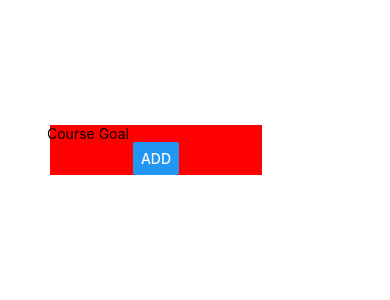
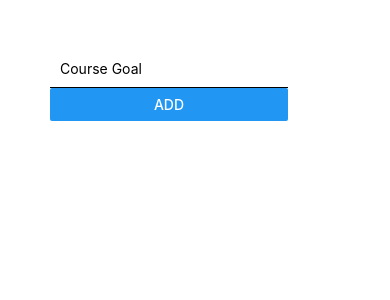
Before and after one commit to dianaramirez16/React-Native-guide, a React Native app: screen / in a window 390 px wide. Shown: the top 300 px of the page. Built offline with nearby package versions, Linux system fonts and the light colour scheme.

Commit message:
replace old state array with new state array of goals

```diff
--- a/App.js
+++ b/App.js
@@ -4,10 +4,16 @@ import { StyleSheet, Text, View, TextInput, Button } from 'react-native';
 
 export default function App() {
   const [enteredGoal, setEnteredGoal] = useState('');
+  const [courseGoals, setCourseGoals] = useState([]);
 
   const goalInputHandler = (enteredText) => {
     setEnteredGoal(enteredText);
   };
+
+  const addGoalHandler = () => {
+    console.log(enteredGoal);
+    setCourseGoals([...setCourseGoals, enteredGoal]);
+  }
 
   return (
     <View style={styles.screen}>
@@ -18,7 +24,10 @@ export default function App() {
           onChangeText={goalInputHandler}
           value ={enteredGoal}
         />
-        <Button title="ADD" />
+        <Button title="ADD" onPress={addGoalHandler} />
+      </View>
+      <View>
+
       </View>
     </View>
   );
@@ -29,14 +38,13 @@ const styles = StyleSheet.create({
     padding: 50,
     flexDirection: "row",
     width:'80%',
-    height: 300,
-    justifyContent:'space-around',
+    justifyContent:'space-between',
     alignItems:'center'
   },
-  inputContainer: {
-    backgroundColor: 'red',
-    flex: 1,
-    justifyContent: 'center',
-    alignItems: 'center'
+  input: {
+    borderBottomColor: 'black',
+    borderBottomWidth: 1,
+    padding: 10,
+    flex: 1
   }
 });
```
